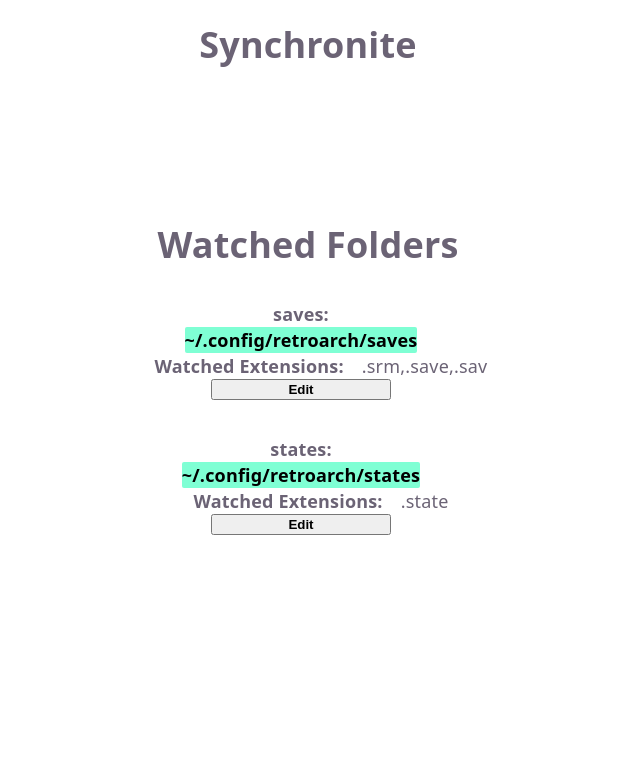
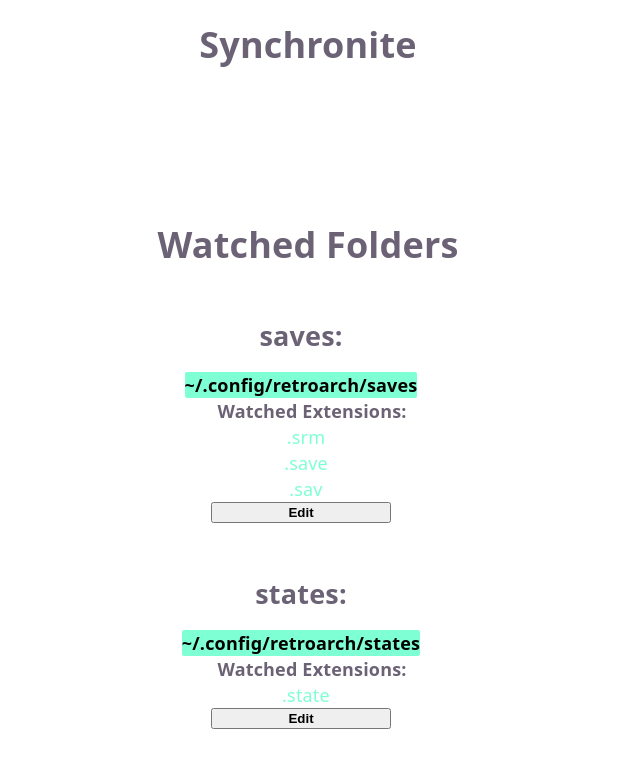
Before and after one commit to HenryHYeary/synchronite-fe, a React (Vite) app: page /watched in a window 1280 px wide. Shown: the top 768 px of the page, without its empty margins (332-972 px from the left). Built offline with nearby package versions, Linux system fonts and the light colour scheme.

Commit message:
Improve appearance of Watched element, and began work on Editor element.

```diff
--- a/src/App.css
+++ b/src/App.css
@@ -124,12 +124,16 @@
 
 .watched-exts-list {
   display: flex;
-  flex-direction: row;
+  flex-direction: column;
+  align-items: center;
+  justify-content: center;
 }
 
 .watched-ext {
   list-style: none;
   font-weight: normal;
+  color: aquamarine;
+  padding-right: 30px;
 }
 
 .ext-label {
--- a/src/App.tsx
+++ b/src/App.tsx
@@ -1,6 +1,7 @@
 import './App.css';
 import { Routes, Route } from 'react-router-dom';
 import Login from './Login';
+import Editor from './Editor'
 import Home from './Home';
 import Watched from './Watched';
 
@@ -12,6 +13,7 @@
         <Route path='/' element={<Home />} />
         <Route path='/auth' element={<Login />}/>
         <Route path='/watched' element={<Watched />} />
+        <Route path='/editor' element={<Editor />} />
       </Routes>
     </>
   )
--- /dev/null
+++ b/src/Editor.tsx
@@ -0,0 +1,11 @@
+const CURRENT_FOLDER = "~/.config/retroarch/saves";
+const WATCHED_TAG = "saves"
+
+export default function Editor() {
+  return (
+    <div>
+      <h1>Editing Watched Directory: {CURRENT_FOLDER}</h1>
+      <h1>Tag of Watched Directory: {WATCHED_TAG}</h1>
+    </div>
+  )
+}
--- a/src/Watched.tsx
+++ b/src/Watched.tsx
@@ -24,11 +24,11 @@
             {DUMMY_DATA.map((folder) => {
               return (
                 <li className="watched-folder">
-                  {folder.label}: <span className="watched-path">{folder.path}</span>
+                  <h2>{folder.label}:</h2> <span className="watched-path">{folder.path}</span>
                     <ul className="watched-exts-list">
                       <label className="ext-label">Watched Extensions:</label>
-                      {folder.watchedExts.map((ext, index) => {
-                        return index === folder.watchedExts.length - 1 ? <li className="watched-ext">{ext}</li> : <li className="watched-ext">{ext},</li>
+                      {folder.watchedExts.map((ext) => {
+                        return <li className="watched-ext">{ext}</li>
                       })}
                     </ul>
                   <button className="edit-btn">Edit</button>
```
